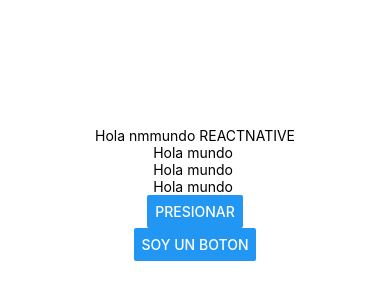
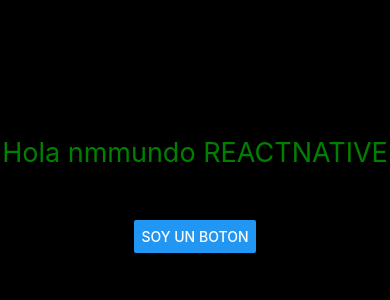
Before and after one commit to carloscoder25/PM19x, a React Native app in the folder Blank/: screen / in a window 390 px wide. Shown: the part 228-528 px from the top of the page. Built offline with nearby package versions, Linux system fonts and the light colour scheme.

Commit message:
estilo para text, sin herencia

```diff
--- a/Blank/App.js
+++ b/Blank/App.js
@@ -25,12 +25,12 @@
 export default function App() {
   return (
     <View style={styles.container}>
-      <Text>Hola nmmundo REACTNATIVE</Text>
-      <Texto></Texto>
+      <Text style={styles.Text}>Hola nmmundo REACTNATIVE</Text>
+      <Texto style={styles.Text}></Texto>
       <Texto></Texto>
       <Texto></Texto>
 
-      <Button title='Presionar'></Button>
+
 
       <Boton title='Soy un boton'></Boton>
 
@@ -42,8 +42,12 @@
 const styles = StyleSheet.create({
   container: {
     flex: 1,
-    backgroundColor: '#fff',
+    backgroundColor: '#000',
     alignItems: 'center',
     justifyContent: 'center',
   },
+  Text:{
+    color:'green',
+    fontSize:27,
+  },
 });
```
